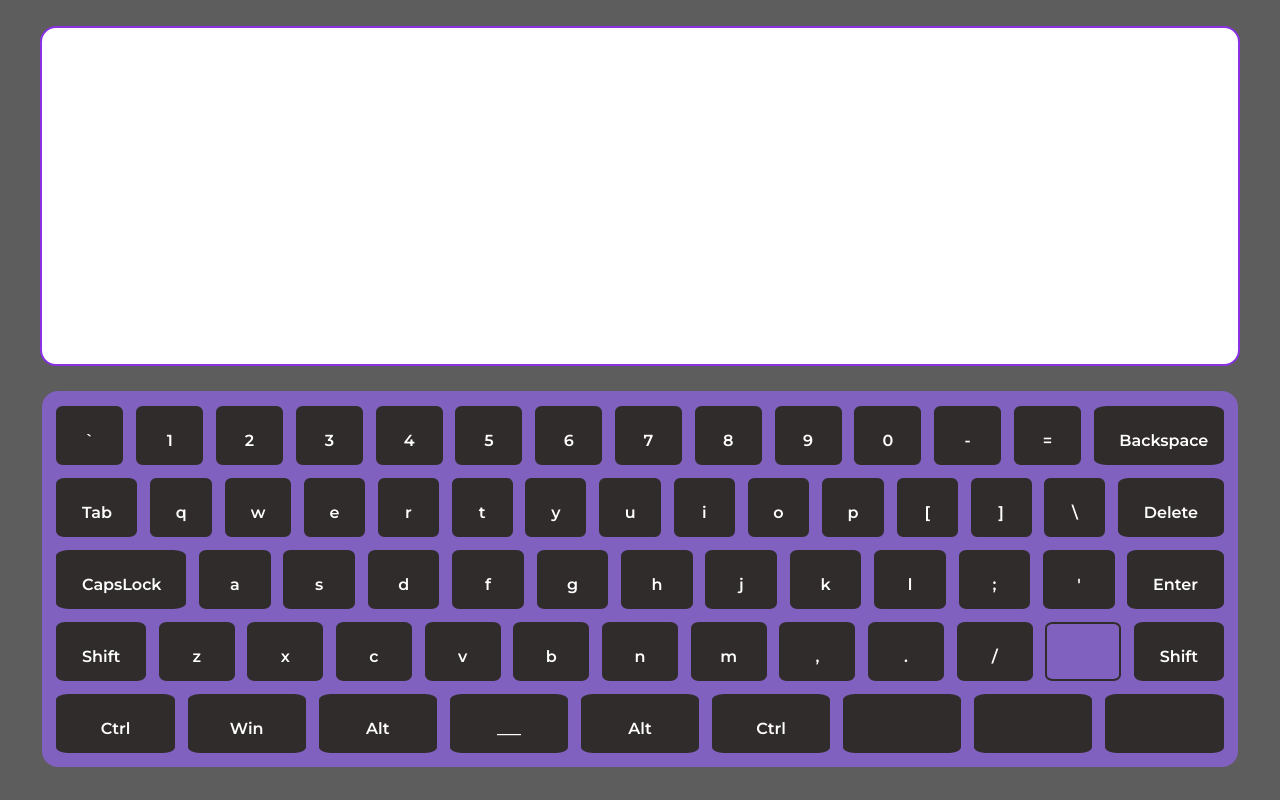
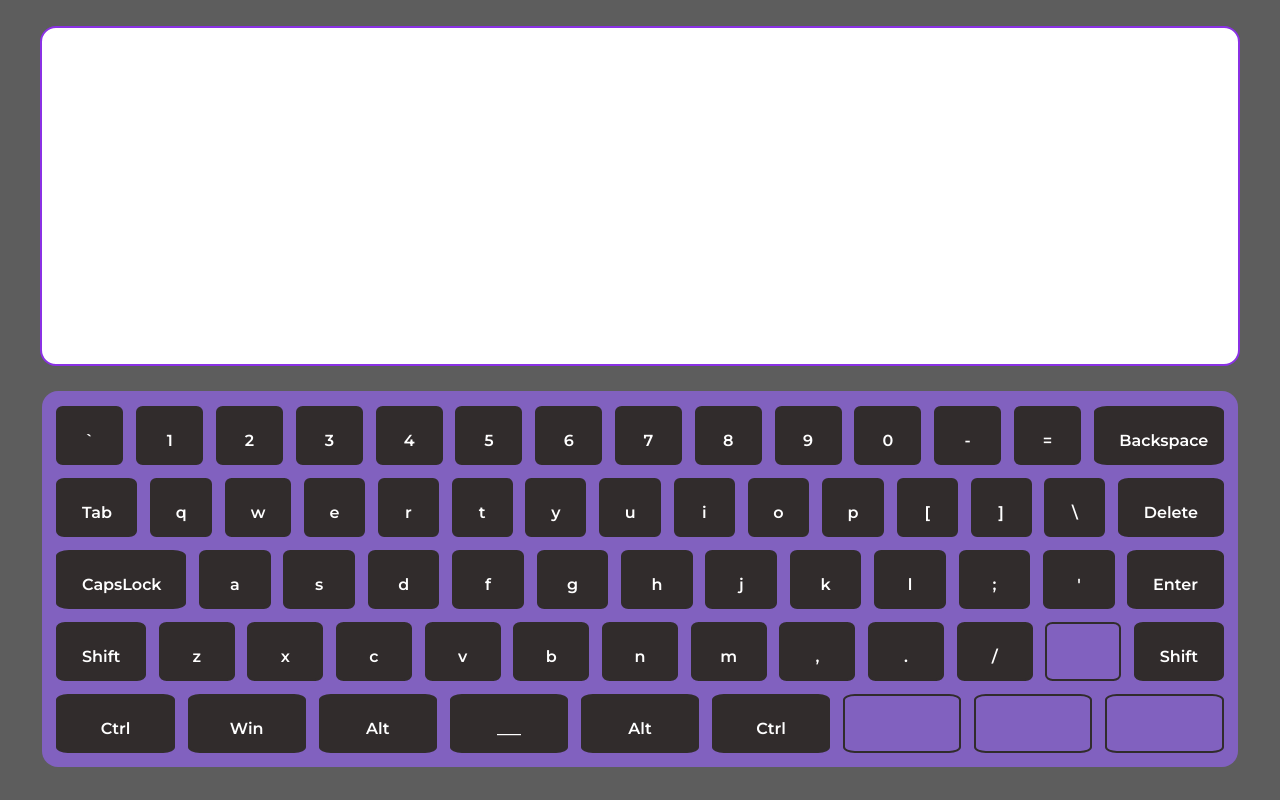
Before and after one commit to IgorBaranovDev/virtual-keyboard, a website: page index.html in a window 1280 px wide. Drawn offline with Linux system fonts and the light colour scheme.

Commit message:
style: arrows bacground

```diff
--- a/style.css
+++ b/style.css
@@ -51,6 +51,17 @@ body {
   background: url();
 }
 
+#ArrowDown {
+  background: url();
+}
+
+#ArrowRight {
+  background: url();
+}
+#ArrowLeft {
+  background: url();
+}
+
 .key:hover {
   opacity: 0.6;
   border-color: inherit;
```
